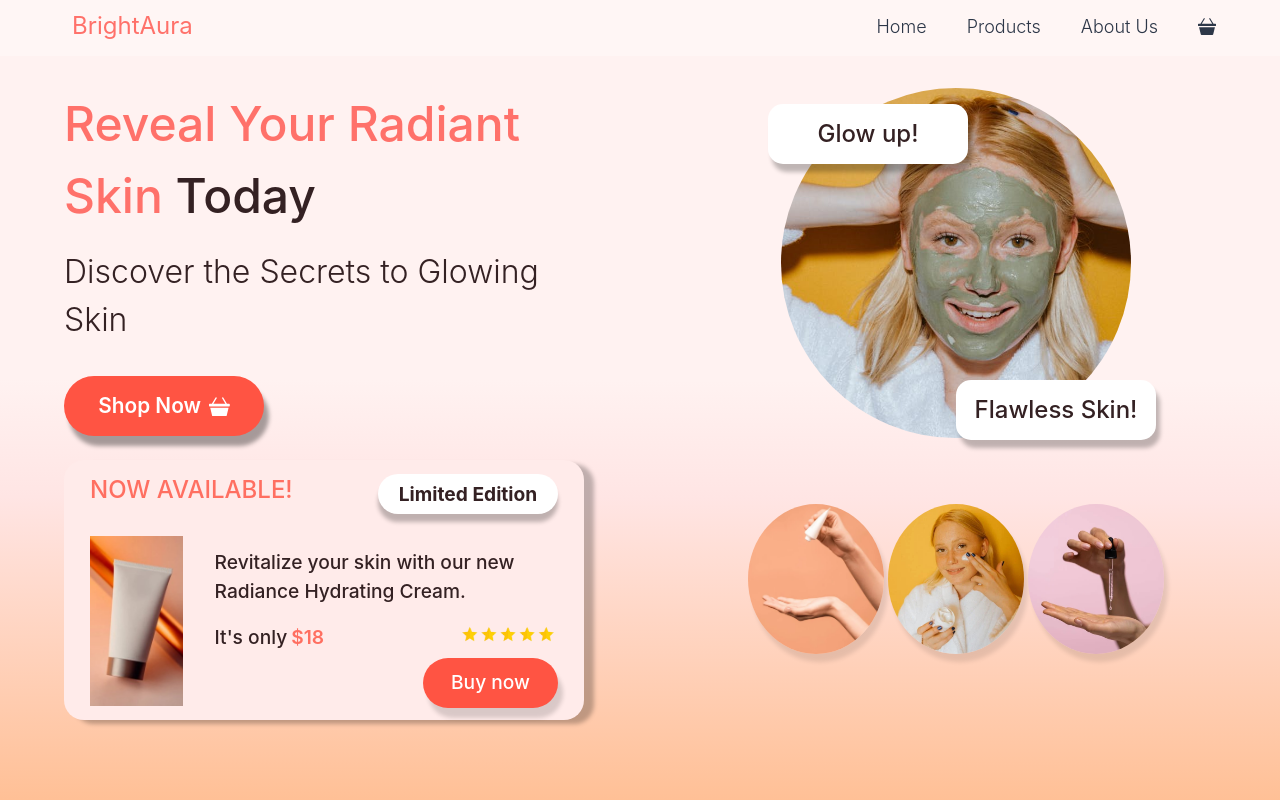
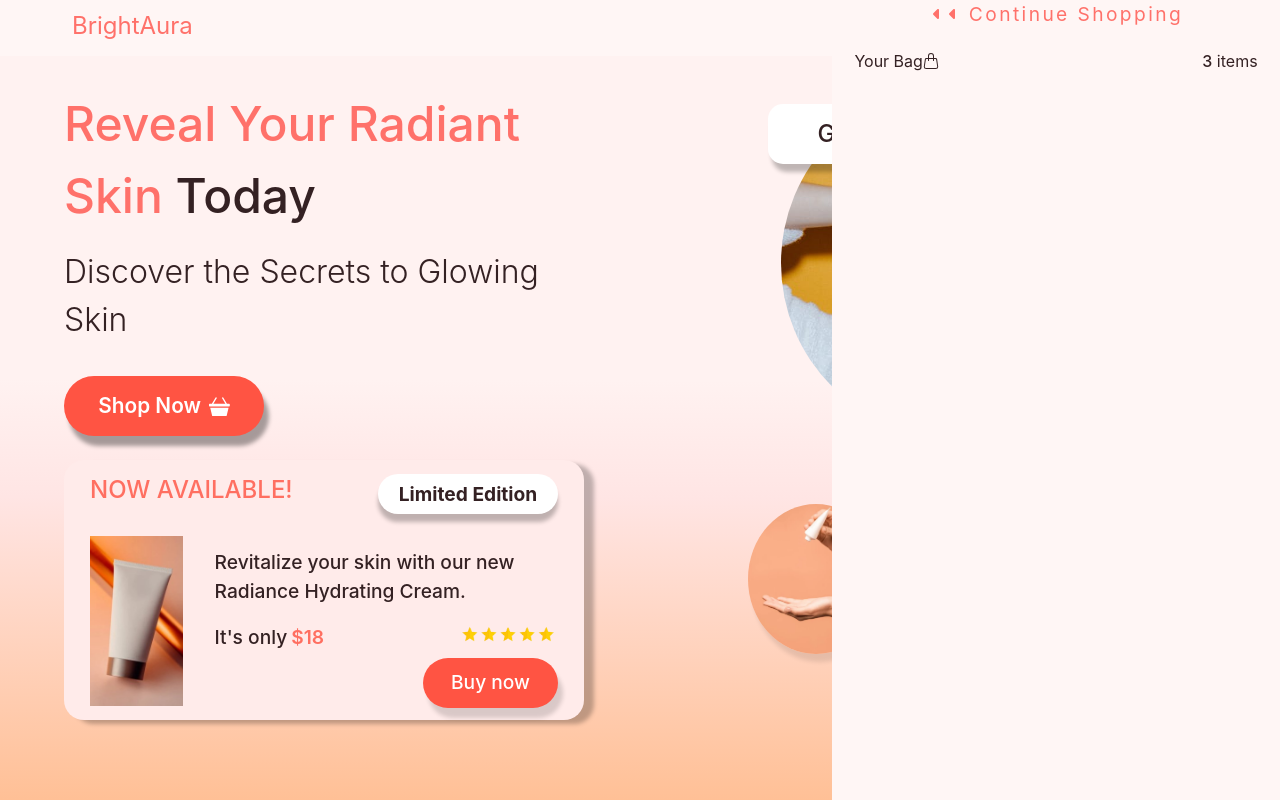
Before and after one commit to Eda-Inal/e-commerce-app, a Next.js app in the folder commerce/: page / in a window 1280 px wide. Built offline with nearby package versions, Linux system fonts and the light colour scheme.

Commit message:
add headers in card page

```diff
--- a/commerce/src/app/card/page.jsx
+++ b/commerce/src/app/card/page.jsx
@@ -0,0 +1,38 @@
+import React from 'react'
+import { Box, Text } from '@chakra-ui/react'
+import { FaCaretLeft } from "react-icons/fa6"
+import { BsHandbag } from "react-icons/bs";
+function Card() {
+    return (
+        <>
+            <Box width={["100%", "70%", "50%", "40%", "35%", "30%"]} zIndex={9999} height="100vh" bgColor="#FFF6F5" position="fixed" top={0} right={0}  >
+                <Box display="flex" flexDirection="column" width="90%" mx="auto" >
+                    {/* header */}
+                    <Box display="flex" justifyContent="center" alignItems="center">
+                        <FaCaretLeft color="#FF716A" />
+                        <FaCaretLeft color="#FF716A" />
+                        <Text ml={2} color="#FF716A" fontWeight={400} letterSpacing="0.15rem" fontSize="1.2rem">Continue Shopping</Text>
+                    </Box>
+                    {/* Under header bag and icons */}
+                    <Box display="flex" mt={5} justifyContent="space-between" width="100%" mx="auto" >
+                        {/* left part */}
+                        <Box display="flex" alignItems="center">
+                            <Text>Your Bag</Text>
+                            <BsHandbag />
+                        </Box>
+
+                        <Text><Box as="span" fontWeight={500} >3</Box> items</Text>
+                    </Box>
+
+                    {/* card boxes */}
+
+
+
+                </Box>
+            </Box>
+
+        </>
+    )
+}
+
+export default Card
--- a/commerce/src/app/layout.jsx
+++ b/commerce/src/app/layout.jsx
@@ -4,6 +4,7 @@ import { Providers } from "./providers";
 import Navbar from "./components/navbar";
 import { Provider } from "react-redux";
 import { store } from "./redux/store";
+import Card from "./card/page";
 
 
 
@@ -16,6 +17,7 @@ export default function RootLayout({ children }) {
       <Provider store={store}>
         <Providers>
           <Navbar/>
+          <Card/>
           {children}
           </Providers>
           </Provider>
```
